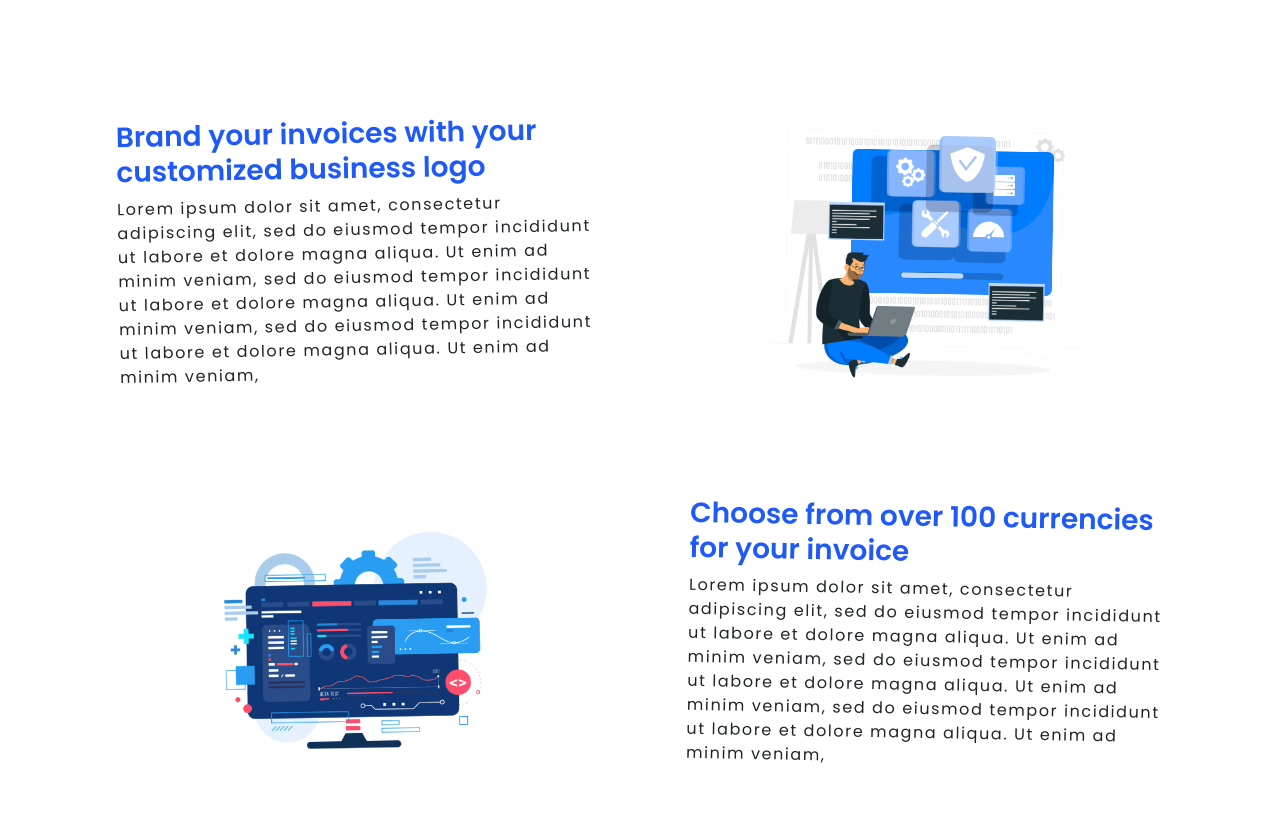
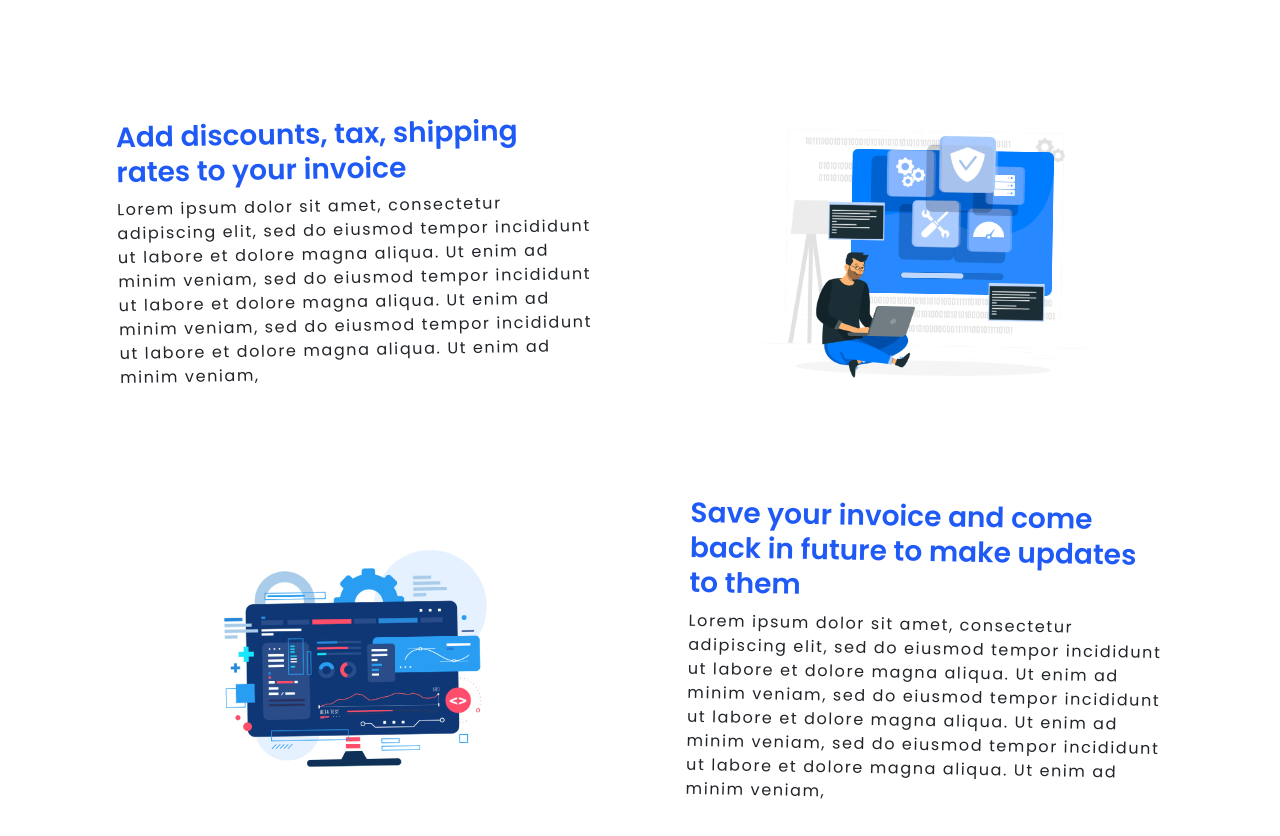
Before and after one commit to jeffkojobans5/invoice-app, a React (Create React App) app: page / in a window 1280 px wide. Shown: the part 1503-2339 px from the top of the page. Built offline with nearby package versions, Linux system fonts and the light colour scheme; no server answers.

Commit message:
updates landing-page

```diff
--- a/src/pages/LandingPage.js
+++ b/src/pages/LandingPage.js
@@ -74,13 +74,14 @@ function LandingPage () {
                 <div className="container">
                         <LandingpageBlocksLeft
                             title = " Brand your invoices with your customized business logo "
+                            title = " Add discounts, tax, shipping rates to your invoice  "
                             textLogo = { discounts }
                             para = "Lorem ipsum dolor sit amet, consectetur adipiscing elit, sed do eiusmod tempor incididunt ut labore et dolore magna aliqua. Ut enim ad minim veniam, sed do eiusmod tempor incididunt ut labore et dolore magna aliqua. Ut enim ad minim veniam, sed do eiusmod tempor incididunt ut labore et dolore magna aliqua. Ut enim ad minim veniam, "
                             textclassName = "col-md-6 text p-5 rounded"
                             logoclassName = "col-md-6 image  d-flex justify-content-center align-items-center"
                         />
                         <LandingpageBlocksRight
-                            title = " Choose from over 100 currencies for your invoice "
+                            title = "Save your invoice and come back in future to make updates to them"
                             textLogo = { send }
                             para = "Lorem ipsum dolor sit amet, consectetur adipiscing elit, sed do eiusmod tempor incididunt ut labore et dolore magna aliqua. Ut enim ad minim veniam, sed do eiusmod tempor incididunt ut labore et dolore magna aliqua. Ut enim ad minim veniam, sed do eiusmod tempor incididunt ut labore et dolore magna aliqua. Ut enim ad minim veniam, "
                             textclassName = "col-md-6 image p-5 rounded"
```
